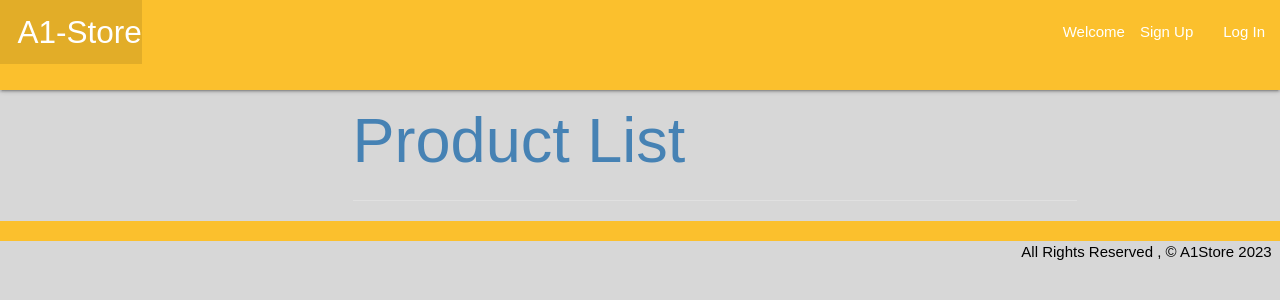
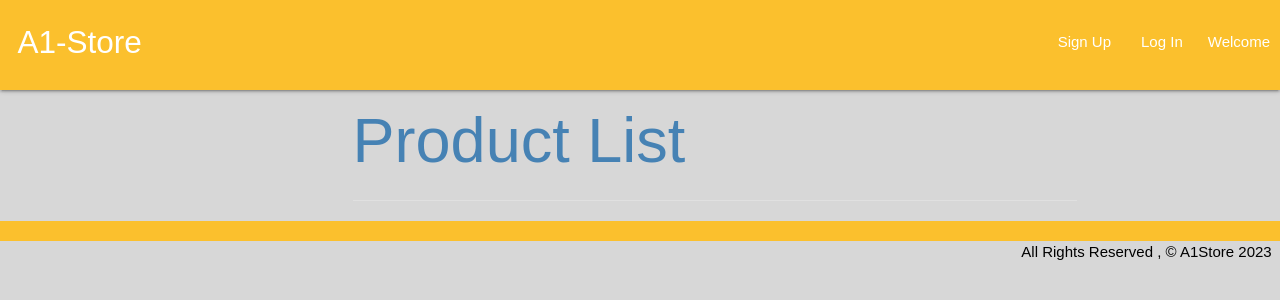
Before and after one commit to AK-Musse/A1Store, a Django app: page / in a window 1280 px wide. Shown: the top 300 px of the page. Run offline with Django 4.2, Linux system fonts and the light colour scheme; data that the repository does not hold is empty.

Commit message:
New styling of base.html

```diff
--- a/main_app/static/css/style.css
+++ b/main_app/static/css/style.css
@@ -9,8 +9,7 @@ background-color: rgb(215, 215, 215)
 }
 
 .login-user{
-    margin-left: 10px;
-    margin-right: 10px;
+    margin: 10px;
 }
 
 .right-border-line{
@@ -18,9 +17,8 @@ background-color: rgb(215, 215, 215)
 }
 
 .nav-wrapper{
-    /* margin-top: 2px;
-    margin-bottom: 2px; */
-    margin:auto;
+    margin-top: 10px;
+    margin-bottom: 10px;
 }
 
 @media only screen and (min-width: 601px){
--- a/main_app/templates/base.html
+++ b/main_app/templates/base.html
@@ -14,19 +14,19 @@
 <body>
     <header class="navbar-fixed">
         <nav class="nav yellow darken-2">
+            <div class="nav right login-user" >Welcome {{user.username}}</div>
             <div class="nav-wrapper">
                 <ul>
                     <li><a href="/" class="left brand-logo">&nbsp;&nbsp;A1-Store </a></li>
                 </ul>
                 <ul class="right">
-                    <li>Welcome {{user.username}}</li>
                     {% if user.is_authenticated %}
-                        <li><a href="{% url 'main_app:home' %}">Home</a></li>
+                        <li class="right-border-line"><a href="{% url 'main_app:home' %}">Home</a></li>
                         {% if user.is_superuser%}
-                        <li><a href="{% url 'main_app:product_create' %}">Add New Product</a></li>
+                        <li class="right-border-line"><a href="{% url 'main_app:product_create' %}">Add New Product</a></li>
                         {% endif%}
-                        <li><a href="{% url 'main_app:logout' %}">Log Out</a></li>
-                        <li><a href="{% url 'main_app:cart' %}">
+                        <li class="right-border-line"><a href="{% url 'main_app:logout' %}">Log Out</a></li>
+                        <li class="right-border-line"><a href="{% url 'main_app:cart' %}">
                             {% if total_items_in_cart == None %}
                             Cart
                             {% else %}
--- a/main_app/views.py
+++ b/main_app/views.py
@@ -27,12 +27,11 @@ def find_logged_user_details(request):
 
 def home(request):
   logged_in_user = request.user
-  total = Cart.objects.filter(user_id = logged_in_user.id).count()
   products = Product.objects.all()
   return render(request, 'product/home.html',
   {
     'products' : products,
-    'total' : total
+    'total_items_in_cart' : calculate_total_items_in_cart(request)
   })
 
 
@@ -76,7 +75,7 @@ def product_details(request, prod_id):
   {
     'product' : product,
     'product_id' : prod_id,
-    'total' : total
+    'total_items_in_cart' : calculate_total_items_in_cart(request)
   })
 
 @login_required(login_url='/accounts/login/')
```
